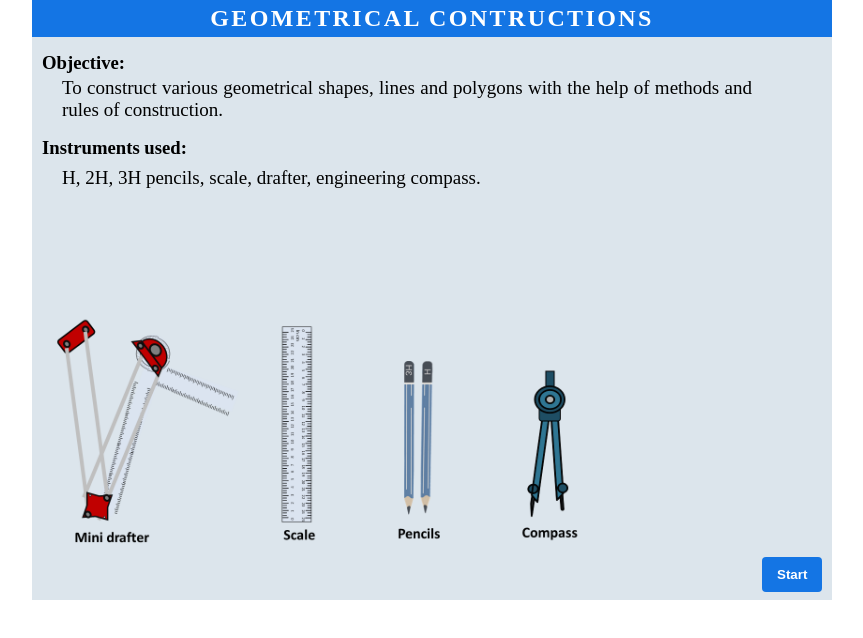
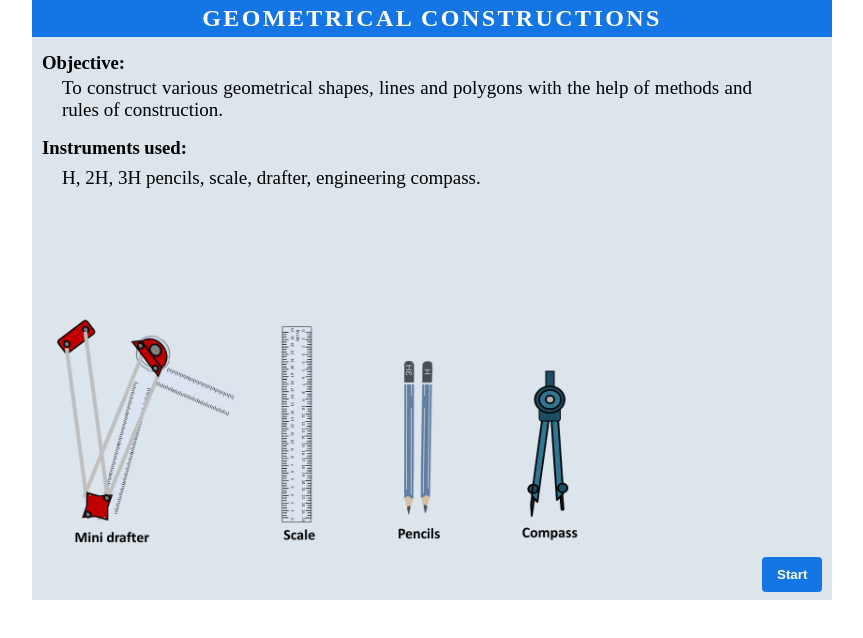
Before and after one commit to virtual-labs/exp-geometrical-constructions-dei, a plain HTML site: page experiment/simulation/index.html in a window 1280 px wide. Shown: the whole page, without its empty margins (208-1071 px from the left). Drawn offline with Linux system fonts and the light colour scheme.

Commit message:
Update index.html

```diff
--- a/experiment/simulation/index.html
+++ b/experiment/simulation/index.html
@@ -30,7 +30,7 @@
     </header> -->
     <main>
       <div class="simulation-container">
-        <h2 class="title">GEOMETRICAL CONTRUCTIONS</h2>
+        <h2 class="title">GEOMETRICAL CONSTRUCTIONS</h2>
 
         <!-- mainPage  -->
         <div class="content-container" id="mainPage" style="visibility: visible;">
```
